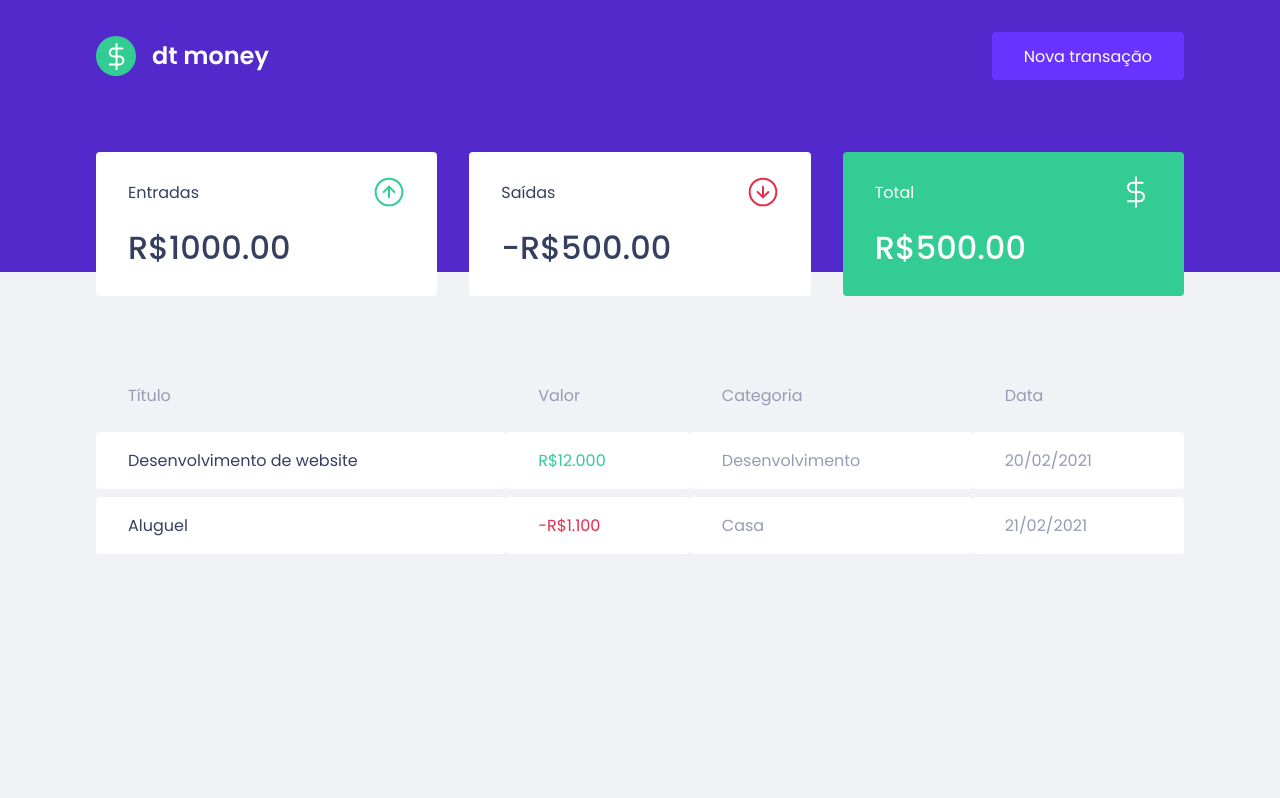
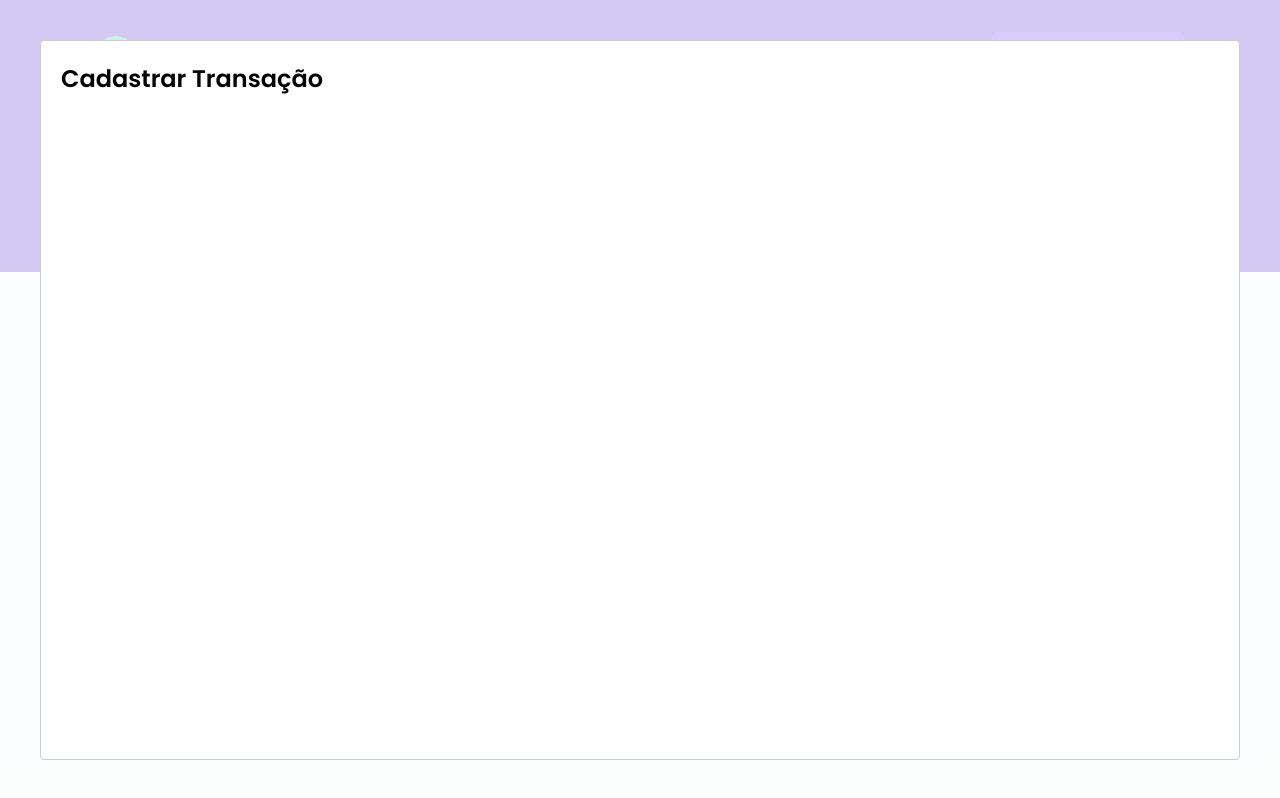
Before and after one commit to fillipeags/ignite-react, a React (Create React App) app in the folder cap-2/dtmoney/: page / in a window 1280 px wide. Both pictures are taken after a click on the button "Nova transação". Built offline with nearby package versions, Linux system fonts and the light colour scheme; no server answers; what miragejs would draw is missing.

Commit message:
set Modal

```diff
--- a/cap-2/dtmoney/package.json
+++ b/cap-2/dtmoney/package.json
@@ -3,11 +3,13 @@
   "version": "0.1.0",
   "private": true,
   "dependencies": {
+    "@types/react-modal": "^3.12.0",
     "@types/styled-components": "^5.1.9",
     "axios": "^0.21.1",
     "miragejs": "^0.1.41",
     "react": "^17.0.2",
     "react-dom": "^17.0.2",
+    "react-modal": "^3.12.1",
     "react-scripts": "4.0.3",
     "styled-components": "^5.2.3",
     "web-vitals": "^1.0.1"
--- a/cap-2/dtmoney/src/App.tsx
+++ b/cap-2/dtmoney/src/App.tsx
@@ -1,12 +1,33 @@
+import {useState} from "react";
+import Modal from 'react-modal';
 import { Dashboard } from "./components/Dashboard";
 import { Header } from "./components/Header";
 import { GlobalStyle } from "./styles/global";
 
+Modal.setAppElement('#root');
+
 export function App() {
+  const [isNewTransactionModalOpen,setIsNewTransactionModalOpen ] = useState(false);
+
+  function handleOpenNewTransactionModal(){
+    setIsNewTransactionModalOpen(true);
+  }
+
+  function handleCloseNewTransactionModal(){
+    setIsNewTransactionModalOpen(false);
+  }
+
   return (
     <>
-      <Header/>
+      <Header onOpenNewTransactionModal={handleOpenNewTransactionModal}/>
       <Dashboard/>
+
+      <Modal
+        isOpen={isNewTransactionModalOpen}
+        onRequestClose={handleCloseNewTransactionModal}
+      >
+        <h2>Cadastrar Transação</h2>
+      </Modal>
       <GlobalStyle/>
     </>
   );
--- a/cap-2/dtmoney/src/components/Header/index.tsx
+++ b/cap-2/dtmoney/src/components/Header/index.tsx
@@ -1,12 +1,16 @@
 import logoImg from '../../assets/logo.svg'
 import { Container, Content } from './styles'
 
-export function Header(){
+interface HeaderProps {
+  onOpenNewTransactionModal: () => void;
+}
+
+export function Header({onOpenNewTransactionModal}: HeaderProps){
   return (
     <Container>
       <Content>
         <img src={logoImg} alt="dt money"/>
-        <button type="button">Nova transação</button>
+        <button type="button" onClick={onOpenNewTransactionModal}>Nova transação</button>
       </Content>
     </Container>
   )
```
Also changed, not shown: 1 other file (tests, documents, lock files or other folders).
